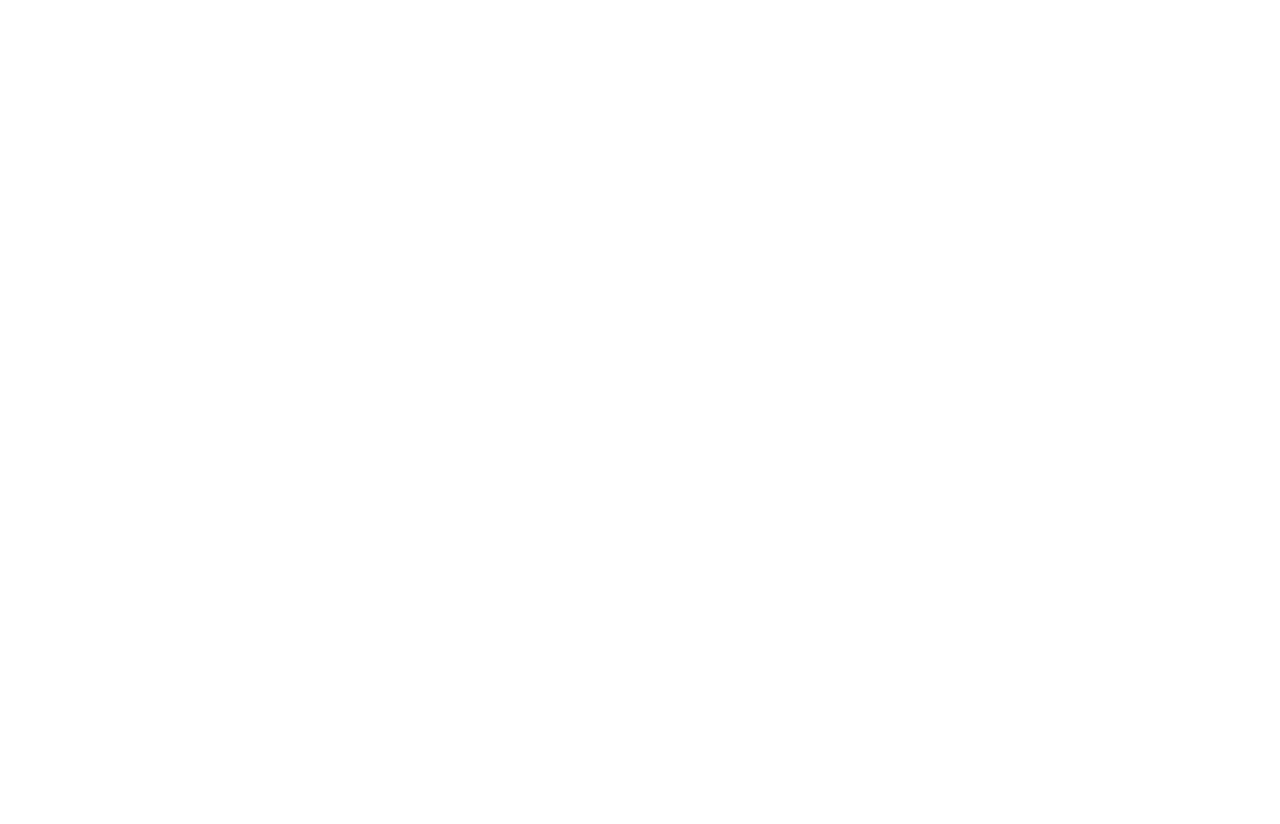
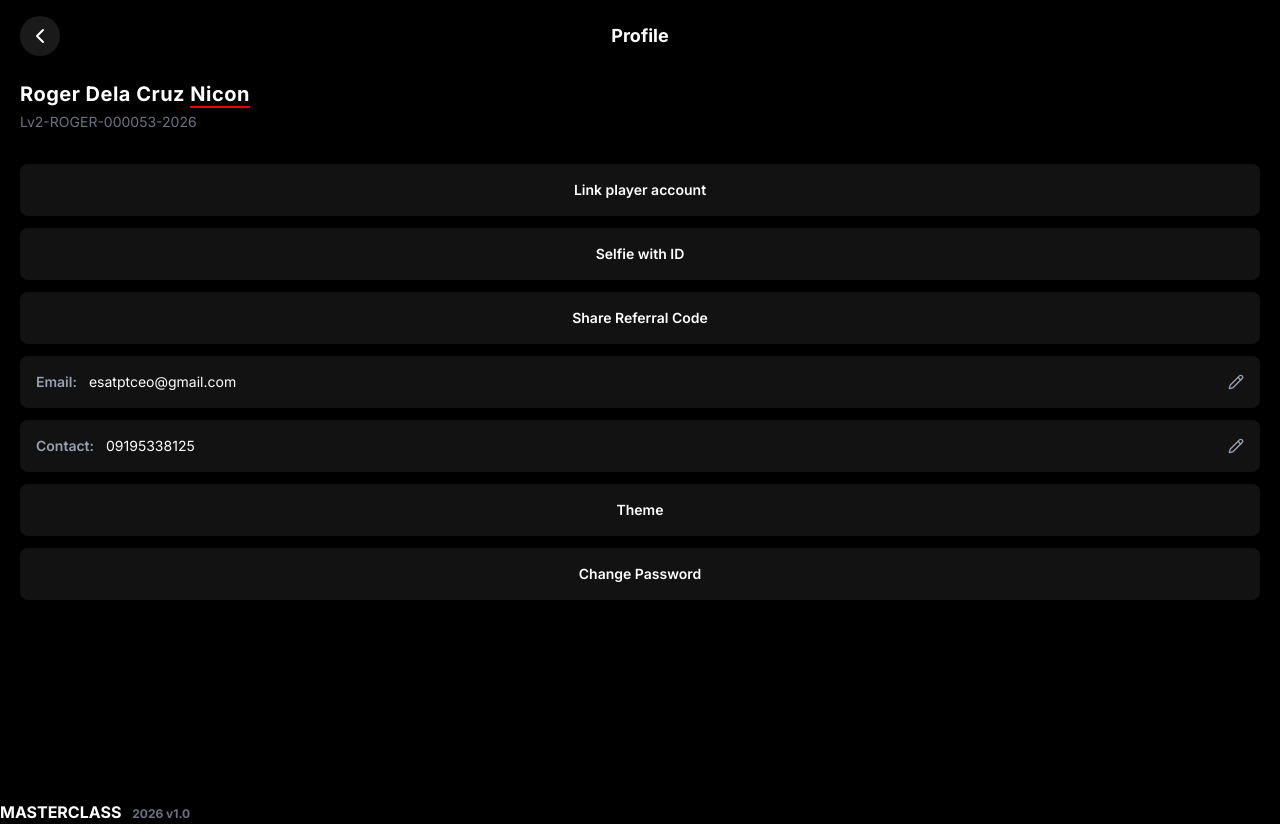
Before and after one commit to sndie3/Masterclass-Agent-, a React (Vite) app: page /profile in a window 1280 px wide. Before the commit this address had no page. Before the commit the page ends 800 px from the top, so only its background shows below. Built offline with nearby package versions, Linux system fonts and the light colour scheme.

Commit message:
profile added

```diff
--- a/features/dashboard/components/Sidebar.tsx
+++ b/features/dashboard/components/Sidebar.tsx
@@ -32,13 +32,13 @@
 
     const handleMenuClick = (title: string) => {
         if (title === 'Profile') {
-            navigate('');
+            navigate('/profile');
             setSidebarOpen(false);
         } else if (title === 'How to Use') {
             navigate('');
             setSidebarOpen(false);
         } else if (title === 'Settings') {
-            navigate('');
+            navigate('/settings');
             setSidebarOpen(false);
         }
     };
--- /dev/null
+++ b/features/profile/Profile.tsx
@@ -0,0 +1,123 @@
+import { ChevronLeft, Pencil } from "lucide-react";
+import { useNavigate } from "react-router-dom";
+
+export default function Profile() {
+  const navigate = useNavigate();
+
+  const menuItems = [
+    { label: "Link player account" },
+    { label: "Selfie with ID" },
+    { label: "Share Referral Code" },
+  ];
+
+  return (
+    <div className="min-h-dvh flex flex-col text-white px-5 py-4 relative overflow-hidden">
+      {/* Starry dark background */}
+      <div
+        className="absolute inset-0 -z-10"
+        style={{
+          backgroundColor: "#000",
+          backgroundImage:
+            "radial-gradient(circle, rgba(255,255,255,0.35) 1px, transparent 1px)",
+          backgroundSize: "3px 3px",
+        }}
+      />
+
+      {/* Header */}
+      <div className="flex items-center mb-6">
+        <button
+          onClick={() => navigate(-1)}
+          className="h-10 w-10 rounded-full flex items-center justify-center shrink-0"
+          style={{ backgroundColor: "var(--button-color)" }}
+        >
+          <ChevronLeft size={24} />
+        </button>
+        <h1 className="text-lg font-bold flex-1 text-center pr-10">
+          Profile
+        </h1>
+      </div>
+
+      {/* User Info */}
+      <div className="mb-8">
+        <h2 className="text-xl font-bold tracking-wide">
+          Roger Dela Cruz{" "}
+          <span className="border-b-2 border-red-600">Nicon</span>
+        </h2>
+        <p className="text-gray-500 text-sm mt-1">
+          Lv2-ROGER-000053-2026
+        </p>
+      </div>
+
+      {/* Menu Options */}
+      <div className="flex-1 space-y-3">
+        {menuItems.map((item) => (
+          <button
+            key={item.label}
+            className="w-full py-4 rounded-lg text-sm font-semibold text-center transition"
+            style={{
+              backgroundColor: "var(--card-color)",
+            }}
+            onMouseEnter={(e) =>
+              (e.currentTarget.style.backgroundColor = "var(--hover-color)")
+            }
+            onMouseLeave={(e) =>
+              (e.currentTarget.style.backgroundColor = "var(--card-color)")
+            }
+          >
+            {item.label}
+          </button>
+        ))}
+
+        <div
+          className="flex items-center justify-between px-4 py-4 rounded-lg"
+          style={{ backgroundColor: "var(--card-color)" }}
+        >
+          <div className="flex items-center gap-3 text-sm">
+            <span className="text-gray-400 font-semibold">Email:</span>
+            <span>esatptceo@gmail.com</span>
+          </div>
+          <Pencil size={16} className="text-gray-400" />
+        </div>
+
+        <div
+          className="flex items-center justify-between px-4 py-4 rounded-lg"
+          style={{ backgroundColor: "var(--card-color)" }}
+        >
+          <div className="flex items-center gap-3 text-sm">
+            <span className="text-gray-400 font-semibold">Contact:</span>
+            <span>09195338125</span>
+          </div>
+          <Pencil size={16} className="text-gray-400" />
+        </div>
+
+        <button
+          className="w-full py-4 rounded-lg text-sm font-semibold text-center transition"
+          style={{ backgroundColor: "var(--card-color)" }}
+          onMouseEnter={(e) =>
+            (e.currentTarget.style.backgroundColor = "var(--hover-color)")
+          }
+          onMouseLeave={(e) =>
+            (e.currentTarget.style.backgroundColor = "var(--card-color)")
+          }
+          onClick={() => navigate("/theme")}
+        >
+          Theme
+        </button>
+
+        <button
+          className="w-full py-4 rounded-lg text-sm font-semibold text-center transition"
+          style={{ backgroundColor: "var(--card-color)" }}
+          onMouseEnter={(e) =>
+            (e.currentTarget.style.backgroundColor = "var(--hover-color)")
+          }
+          onMouseLeave={(e) =>
+            (e.currentTarget.style.backgroundColor = "var(--card-color)")
+          }
+        >
+          Change Password
+        </button>
+      </div>
+
+    </div>
+  );
+}
--- a/routes/AppRoute.tsx
+++ b/routes/AppRoute.tsx
@@ -2,6 +2,7 @@
 import BaseLayout from "../layouts/BaseLayout";
 import Login from "../features/auth/Login"
 import Home from "../features/dashboard/Home";
+import Profile from "../features/profile/Profile";
 export default function AppRoutes() {
 
   return (
@@ -10,6 +11,7 @@
       <Route path="/"  element={<BaseLayout />}>
           <Route index element={<Login />} />
           <Route path="dashboard" element={<Home/>}/>
+          <Route path="profile" element={<Profile/>}/>
       </Route>
 
       {/* Protected Routes */}
```
